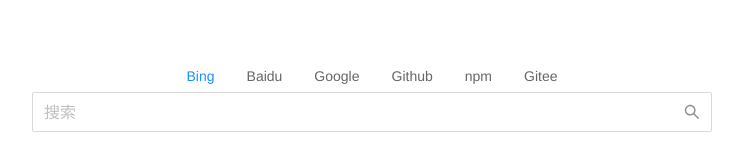
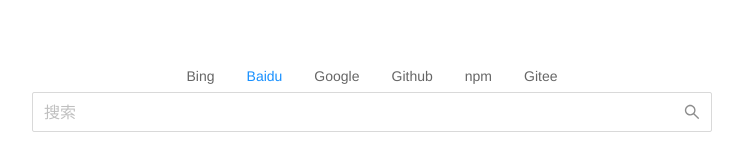
Before and after one commit to wowooooooo/wow.com-front-end, a Vue app: page / in a window 1280 px wide. Shown: the top 160 px of the page, without its empty margins (268-1011 px from the left). Built offline with nearby package versions, Linux system fonts and the light colour scheme.

Commit message:
使用组合式API重构

```diff
--- a/src/components/Header.vue
+++ b/src/components/Header.vue
@@ -5,7 +5,7 @@
       v-for="(engine, index) in engines"
       :key="engine.key"
       :class="{ active: index === engineIndex }"
-      @click="changeEngine(index)"
+      @click="onClickEngine(index)"
       >{{ engine.name }}</a-button
     >
   </div>
@@ -16,71 +16,35 @@
     class="search-input"
     v-model:value="input"
     placeholder="搜索"
-    @search="onSearch"
+    @search="handleSearch(engines[engineIndex].queryURL)"
   />
 </template>
 
 <script>
 import { defineComponent, ref } from "vue";
-const enginesData = [
-  {
-    key: "bing.com",
-    name: "Bing",
-    queryURL: "https://www.bing.com/search?q=%s&FORM=CHROMN",
-  },
-  {
-    key: "baidu.com",
-    name: "Baidu",
-    queryURL: "https://www.baidu.com/s?wd=%s",
-  },
-  {
-    key: "google.com",
-    name: "Google",
-    queryURL: "https://www.google.com/search?q=%s",
-  },
-  {
-    key: "github.com",
-    name: "Github",
-    queryURL: "https://github.com/search?q=%s",
-  },
-  {
-    key: "npmjs.com",
-    name: "npm",
-    queryURL: "https://www.npmjs.com/search?q=%s",
-  },
-  {
-    key: "gitee.com",
-    name: "Gitee",
-    queryURL: "https://search.gitee.com/?type=repository&q=%s",
-  },
-];
+import useSearchInput from "../composables/useSearchInput";
+import useEngines from "../composables/useEngines";
 
 export default defineComponent({
   setup() {
-    const input = ref("");
-    const engines = ref(enginesData);
-    const engineIndex = ref(0);
+    const { index: engineIndex, engines, handleChangeEngine } = useEngines(1);
+    const { input, handleSearch } = useSearchInput();
 
-    const onSearch = (searchValue) => {
-      const engine = engines.value[engineIndex.value];
-      const queryURL = engine.queryURL.replace("%s", searchValue);
-      window.open(queryURL, "_blank");
-    };
-
-    const changeEngine = (index) => {
-      engineIndex.value = index;
+    const onClickEngine = (index) => {
+      handleChangeEngine(index);
 
       if (input.value !== "") {
-        onSearch(input.value);
+        handleSearch(engines[engineIndex.value].queryURL);
       }
     };
 
     return {
+      engines,
+      engineIndex,
+      handleChangeEngine,
       input,
-      engineIndex,
-      engines,
-      onSearch,
-      changeEngine,
+      handleSearch,
+      onClickEngine,
     };
   },
 });
--- /dev/null
+++ b/src/composables/useEngines.js
@@ -0,0 +1,48 @@
+import { ref } from "vue";
+
+const engines = [
+  {
+    key: "bing.com",
+    name: "Bing",
+    queryURL: "https://www.bing.com/search?q=%s&FORM=CHROMN",
+  },
+  {
+    key: "baidu.com",
+    name: "Baidu",
+    queryURL: "https://www.baidu.com/s?wd=%s",
+  },
+  {
+    key: "google.com",
+    name: "Google",
+    queryURL: "https://www.google.com/search?q=%s",
+  },
+  {
+    key: "github.com",
+    name: "Github",
+    queryURL: "https://github.com/search?q=%s",
+  },
+  {
+    key: "npmjs.com",
+    name: "npm",
+    queryURL: "https://www.npmjs.com/search?q=%s",
+  },
+  {
+    key: "gitee.com",
+    name: "Gitee",
+    queryURL: "https://search.gitee.com/?type=repository&q=%s",
+  },
+];
+
+export default function useEngines(defaultIndex) {
+  const index = ref(defaultIndex || 0);
+
+  const handleChangeEngine = (idx) => {
+    index.value = idx;
+  };
+
+  return {
+    index,
+    engines,
+    handleChangeEngine,
+  };
+}
--- /dev/null
+++ b/src/composables/useSearchInput.js
@@ -0,0 +1,15 @@
+import { ref } from "vue";
+
+export default function useSearchInput() {
+  const input = ref("");
+
+  const handleSearch = (queryURL) => {
+    const url = queryURL.replace("%s", input.value);
+    window.open(url, "_blank");
+  };
+
+  return {
+    input,
+    handleSearch,
+  };
+}
```
